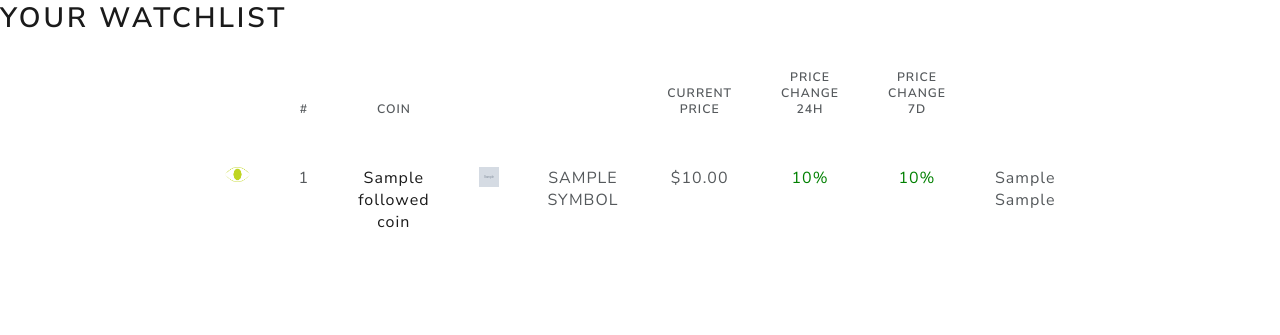
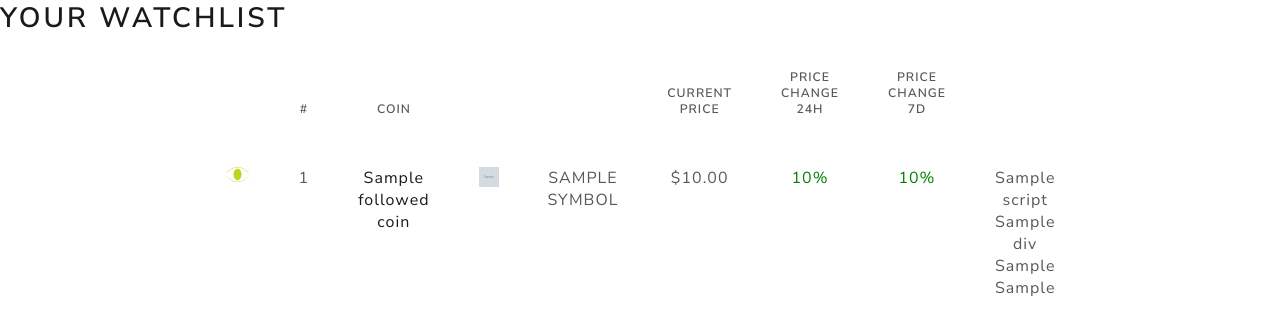
Before and after one commit to tryingtolearn11/watcher, a Flask app: template app/templates/profile.html in a window 1280 px wide. Shown: the part 145-480 px from the top of the page. Run offline with Flask 2, Linux system fonts and the light colour scheme; the template is opened without the code that fills it: most values are stand-ins (such as "Sample title", 1, 10 or a date in 2020); grey boxes marked "Sample" are stand-in pictures; some libraries are stand-ins or nearby versions.

Commit message:
have to rework approach

```diff
--- a/app/templates/profile.html
+++ b/app/templates/profile.html
@@ -43,9 +43,15 @@
         <td>{{ c.current_price | currency_format() }}</td>
         <td>{{ c.price_change_24h | percent_color_format() }}</td>
         <td>{{ c.price_change_7d | percent_color_format() }}</td>
-        <td>{{ plot_script|indent(4)|safe }}
-            {{ plot_div|indent(4)|safe }}
+        {% for script in plot_script %}
+        {% for div in plot_div %}
+        <td>{{ script| safe }}
+            {{ div | safe }}
+            {{ js_resources | indent(4)|safe }}
+            {{ css_resources|indent(4)|safe }}
         </td>
+        {% endfor %}
+        {% endfor %}
         {% endfor %}
         </tr>
     </tbody>
```
Also changed, not shown: 1 other file.
